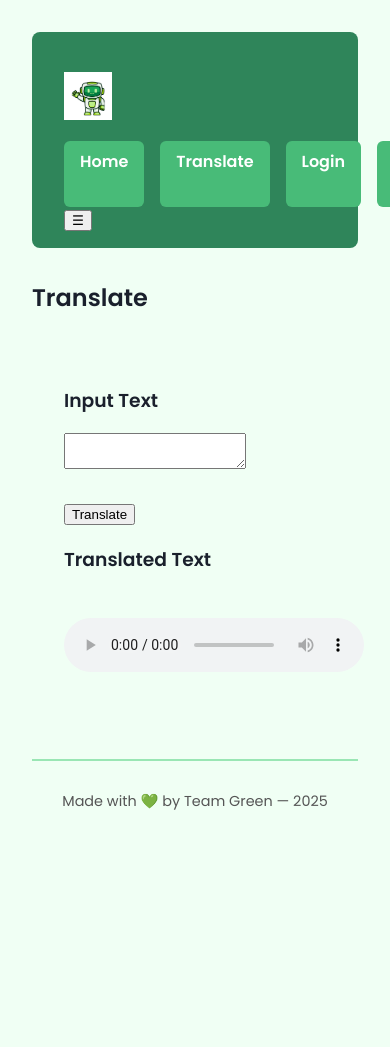
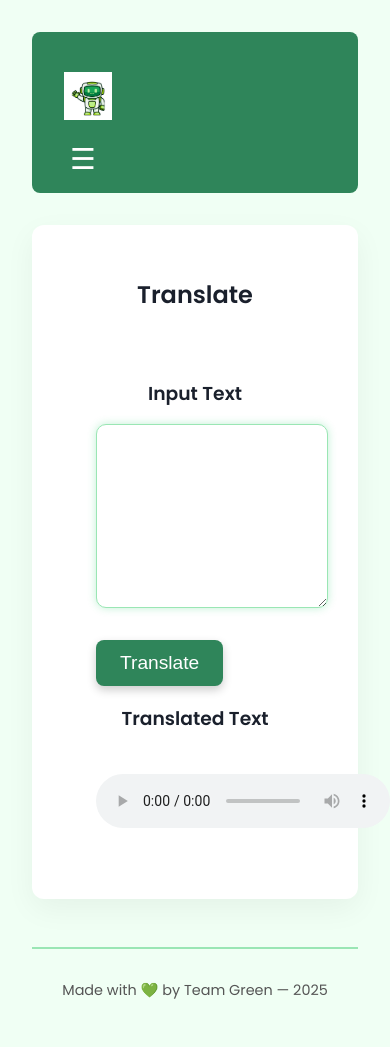
Before and after one commit to mike-gustafson/BabelBot, a Django app: template main_app/templates/translate.html in a window 390 px wide; the page is wider, and only the part inside the window is pictured. Before the commit the page ends 810 px from the top of that part, so only its background shows below. Run offline with Django 5.2, Linux system fonts and the light colour scheme; the template is opened without the code that fills it, so the values that code supplies are empty.

Commit message:
add js for toggle menu, add css nav, container, menu, button, mobile

```diff
--- a/main_app/templates/base.html
+++ b/main_app/templates/base.html
@@ -6,6 +6,48 @@
   <title>BabelBot 🌍</title>
   <link rel="stylesheet" href="{% static 'css/base.css' %}">
   <link href="https://fonts.googleapis.com/css2?family=Poppins:wght@400;600&display=swap" rel="stylesheet">
+  <style>
+    button[type="submit"] {
+      background-color: var(--primary);
+      color: white;
+      font-size: 1.2rem;
+      padding: 0.75rem 1.5rem;
+      border: none;
+      border-radius: 8px;
+      box-shadow: 0 4px 10px rgba(0, 0, 0, 0.2);
+      cursor: pointer;
+      transition: background-color 0.3s ease;
+    }
+
+    button[type="submit"]:hover {
+      background-color: var(--accent);
+    }
+
+    .translate-wrapper h2,
+    .translate-wrapper h3 {
+      text-align: center;
+      margin-bottom: 1rem;
+    }
+
+    textarea {
+      width: 100%;
+      height: 150px;
+      font-size: 1rem;
+      padding: 1rem;
+      border-radius: 10px;
+      border: 1px solid var(--secondary);
+      box-shadow: 0 0 8px rgba(46, 204, 113, 0.3);
+      resize: vertical;
+    }
+
+    .translate-section {
+      background: white;
+      padding: 2rem;
+      border-radius: 12px;
+      box-shadow: 0 10px 30px rgba(0, 0, 0, 0.05);
+      margin-top: 2rem;
+    }
+  </style>
 </head>
 <body>
   <div class="container">
@@ -16,7 +58,9 @@
             <img src="{% static 'images/logo.png' %}" alt="BabelBot Logo" style="height: 48px; vertical-align: middle;">
           </a>
         </h1>
-        <nav class="nav-links mobile-hidden">
+        <div class="nav-menu">
+          <button id="menu-toggle" class="menu-toggle">☰</button>
+          <nav class="nav-links">
             <a href="/">Home</a>
             <a href="/translate/">Translate</a>
             <a href="/login/">Login</a>
@@ -24,7 +68,7 @@
             <a href="/account/">Account</a>
             <a href="/about/">About</a>
           </nav>
-        <button id="menu-toggle" class="menu-toggle">☰</button>
+        </div>
       </div>
     </header>
 
@@ -37,13 +81,6 @@
       <p>Made with 💚 by Team Green — 2025</p>
     </footer>
   </div>
-  <script>
-    const toggleBtn = document.getElementById('menu-toggle');
-    const navLinks = document.querySelector('.nav-links');
-
-    toggleBtn.addEventListener('click', () => {
-      navLinks.classList.toggle('active');
-    });
-  </script>
+  <script src="{% static 'js/nav.js' %}"></script>
 </body>
 </html>
--- a/static/css/base.css
+++ b/static/css/base.css
@@ -35,9 +35,32 @@ header h1 a {
   text-decoration: none;
 }
 
+.navbar-container {
+  display: flex;
+  justify-content: space-between;
+  align-items: center;
+  flex-wrap: wrap;
+}
+
+.nav-menu {
+  display: flex;
+  align-items: center;
+  gap: 1rem;
+}
+
+.menu-toggle {
+  display: none;
+  background: transparent;
+  border: none;
+  font-size: 1.8rem;
+  cursor: pointer;
+  color: white;
+}
+
 .nav-links {
   display: flex;
   gap: 1rem;
+  flex-direction: row;
 }
 
 .nav-links a {
@@ -67,3 +90,67 @@ footer {
   text-align: center;
   color: #555;
 }
+
+button[type="submit"] {
+  background-color: var(--primary);
+  color: white;
+  font-size: 1.2rem;
+  padding: 0.75rem 1.5rem;
+  border: none;
+  border-radius: 8px;
+  box-shadow: 0 4px 10px rgba(0, 0, 0, 0.2);
+  cursor: pointer;
+  transition: background-color 0.3s ease;
+}
+
+button[type="submit"]:hover {
+  background-color: var(--accent);
+}
+
+.translate-wrapper h2,
+.translate-wrapper h3 {
+  text-align: center;
+  margin-bottom: 1rem;
+}
+
+textarea {
+  width: 100%;
+  height: 150px;
+  font-size: 1rem;
+  padding: 1rem;
+  border-radius: 10px;
+  border: 1px solid var(--secondary);
+  box-shadow: 0 0 8px rgba(46, 204, 113, 0.3);
+  resize: vertical;
+}
+
+.translate-section {
+  background: white;
+  padding: 2rem;
+  border-radius: 12px;
+  box-shadow: 0 10px 30px rgba(0, 0, 0, 0.05);
+  margin-top: 2rem;
+}
+
+@media (max-width: 768px) {
+  .nav-links {
+    display: none;
+    flex-direction: column;
+    width: 100%;
+    margin-top: 1rem;
+  }
+
+  .nav-links.active {
+    display: flex;
+  }
+
+  .menu-toggle {
+    display: block;
+  }
+
+  .nav-menu {
+    width: 100%;
+    flex-direction: column;
+    align-items: flex-start;
+  }
+}
--- /dev/null
+++ b/static/js/nav.js
@@ -0,0 +1,10 @@
+document.addEventListener('DOMContentLoaded', () => {
+  const toggleBtn = document.getElementById('menu-toggle');
+  const navLinks = document.querySelector('.nav-links');
+
+  if (toggleBtn && navLinks) {
+    toggleBtn.addEventListener('click', () => {
+      navLinks.classList.toggle('active');
+    });
+  }
+});
```
Also changed, not shown: static/css/translate.css (+67 -111 lines). Lines whose indentation alone changed are shown as unchanged.
